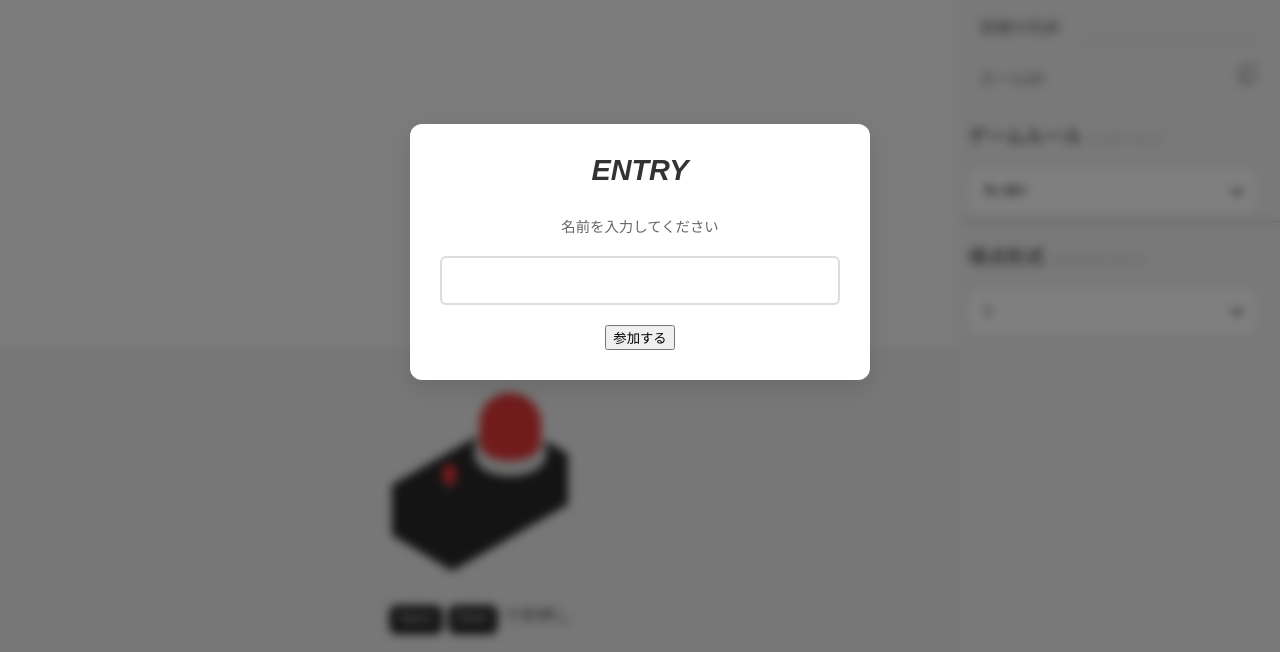
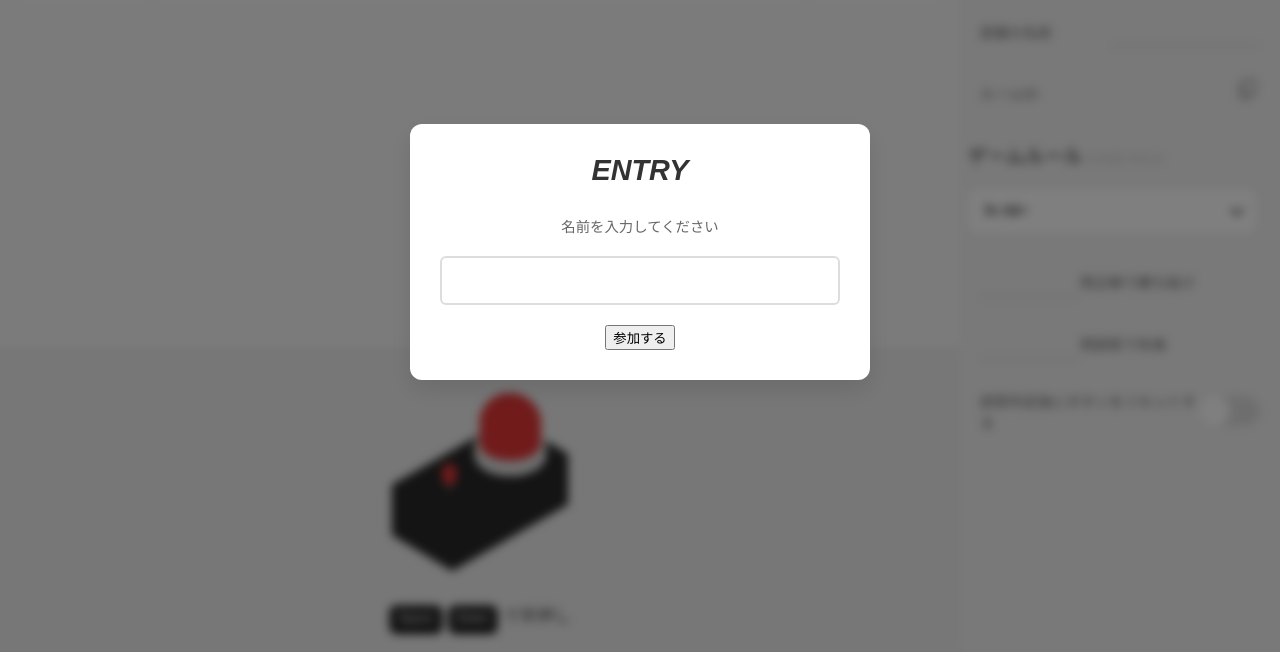
Before and after one commit to RotosaN/Qit_Dev, a plain HTML site: page host/index.html in a window 1280 px wide. Shown: the part 148-800 px from the top of the page. Drawn offline with nearby package versions, Linux system fonts and the light colour scheme; no server answers; a web font is replaced by a local one.

Commit message:
色々やった

```diff
--- a/host/index.html
+++ b/host/index.html
@@ -76,7 +76,6 @@
                                 </p>
                             </div>
                         </div>
-
                         <div class="infoSide">
                             <p class="label">ルール</p>
                             <p id="ruleDisplay" class="data">7○3×</p>
@@ -107,7 +106,7 @@
                     <div class="settingItem">
                         <p class="settingLabel">部屋の名前</p>
                         <div class="settingInput">
-                            <input id="roomName">
+                            <input id="roomName" style="--inputBoxWidth:150px">
                         </div>
                     </div>
 
@@ -135,22 +134,27 @@
                         <input type="hidden" id="ruleType" value="single">
                     </div>
 
-                    <hr>
+                    <br>
 
-                    <p class="configLabel">得点形式 <span class="settingLabelEng">ANSWER RULE</span></p>
-                    <div class="customSelect">
-                        <div class="selected">
-                            1
+                    <div class="settingItem-left">
+                        <div class="settingInput" style="--inputBoxWidth:100px">
+                            <input id="roomName">
                         </div>
-                        <div class="options">
-                            <div class="option selectedOption" data-value="te1">
-                                2
-                            </div>
-                            <div class="option" data-value="te2">
-                                3
-                            </div>
+                        <p class="settingLabel">問正解で勝ち抜け</p>
+                    </div>
+
+                    <div class="settingItem-left">
+                        <div class="settingInput">
+                            <input id="roomName" style="--inputBoxWidth:100px">
                         </div>
-                        <input type="hidden" id="ruleType1" value="te1">
+                        <p class="settingLabel">問誤答で失格</p>
+                    </div>
+
+                    <div class="settingItem">
+                        <p class="settingLabel">誤答判定後にボタンをリセットする</p>
+                        <label class="settingToggle">
+                            <input type="checkbox" id="checkFreeze">
+                        </label>
                     </div>
                 </div>
             </div>
--- a/host/script.js
+++ b/host/script.js
@@ -128,6 +128,8 @@ entrySubmitBtn.addEventListener("click", () => {
         rank: 0
     }
 
+    console.log("initital")
+
     setPlayerData()
 
     try {
@@ -145,7 +147,6 @@ playerNameInput.addEventListener("keypress", (e) => {
 function copy() {
     const targetCode = document.getElementById("roomidText")
     navigator.clipboard.writeText(targetCode)
-    alert("コピーしました！")
 }
 
 let playedAnsSound = false;
@@ -233,7 +234,7 @@ function getOrdinal(n) {
 window.addEventListener('keydown', (event) => {
     if (event.key === 'Enter' && event.target.tagName !== 'INPUT') {
 
-        if (isSubmitting) return
+        //if (isSubmitting) return
 
         const playerRef = ref(db, `rooms/${roomId}/player/${localStorage.getItem("qitPlayerUUID")}`)
 
--- a/host/style.css
+++ b/host/style.css
@@ -245,7 +245,6 @@ body {
     align-items: center;
     padding: 0 16px;
     background: white;
-    cursor: pointer;
     transition: 0.15s;
 }
 
@@ -269,12 +268,21 @@ body {
     align-items: center;
     justify-content: space-between;
     width: 100%;
-    padding: 10px 20px;
+    padding: 15px 20px;
     box-sizing: border-box;
 }
 
+.settingItem-left {
+    display: flex;
+    align-items: center;
+    width: 100%;
+    padding: 15px 20px;
+    box-sizing: border-box;
+}
+
+
 .settingLabel {
-    font-size: 1rem;
+    font-size: 0.9rem;
     margin: 0;
     user-select: none;
     font-family: "GenMid";
@@ -324,7 +332,7 @@ body {
 }
 
 .settingInput input {
-    width: 180px;
+    width: var(--inputBoxWidth);
     height: 32px;
     padding: 0 5px;
     border: none;
```
Also changed, not shown: functions/src/index.js (+14 -4 lines).
